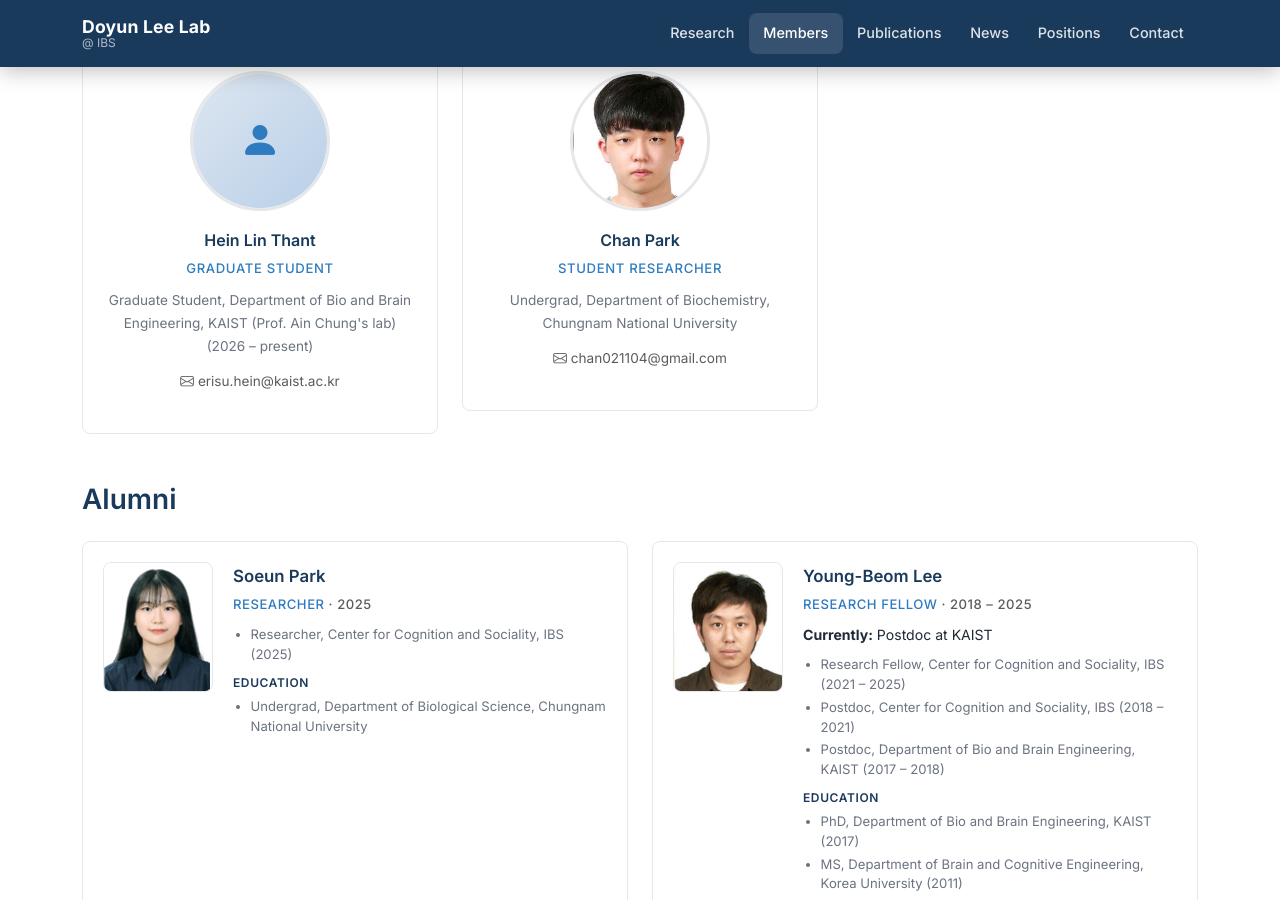
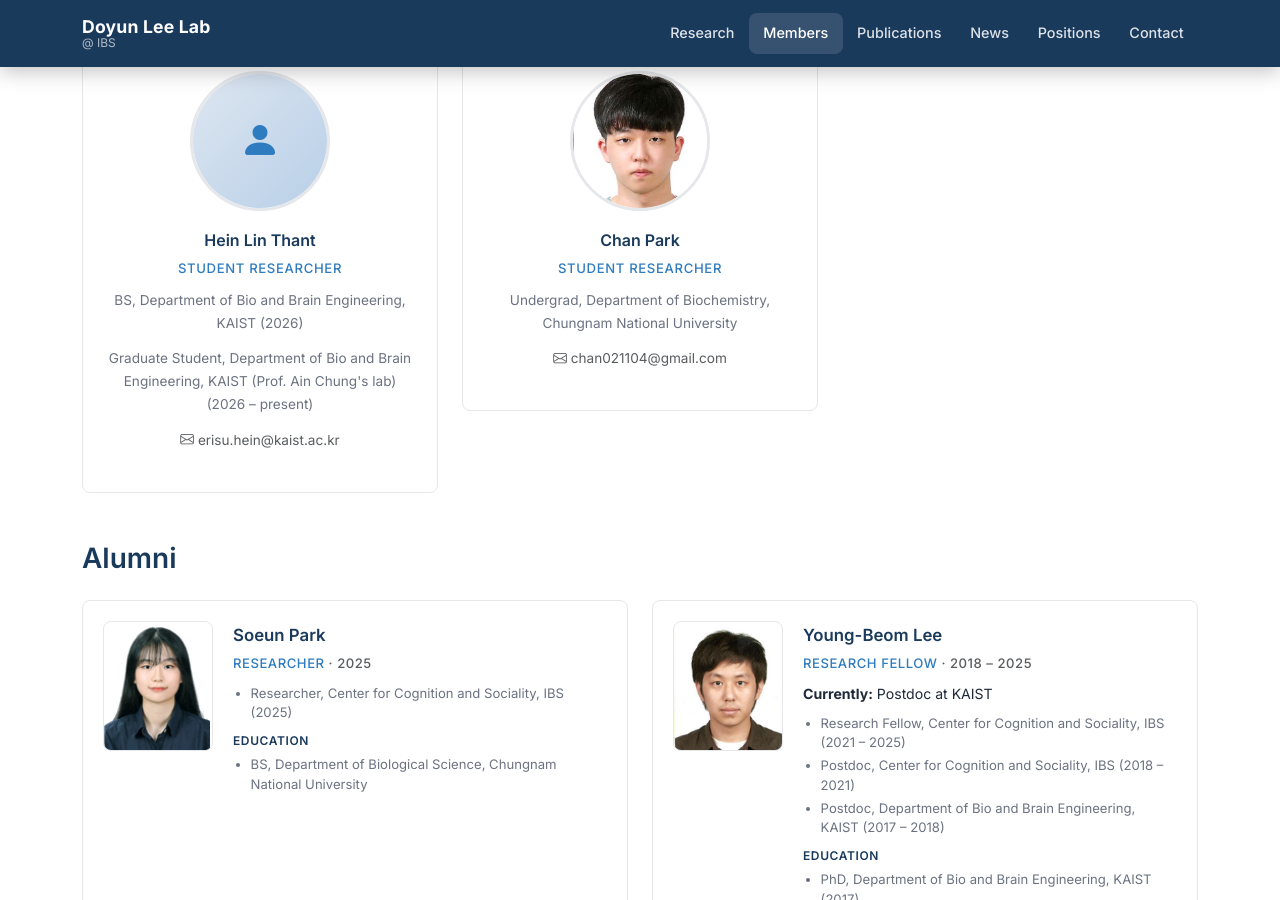
Before and after one commit to doyunleelab/doyunleelab.github.io, a Jekyll site: the page built from members/index.html, in a window 1280 px wide and 900 px high, scrolled down 1710 px. Built offline with Jekyll 4.4.1, drawn with Linux system fonts in a browser that asks for light colours; some of the changed text lies outside the part shown.

Commit message:
Update publications and members data
- Fix DOI for Do et al. 2023 Sci Rep
- Remove bold formatting from Lee D in all author strings
- Members: Subeen Park role → Student Researcher (IBS-UNIST Program)
- Members: Hein Lin Thant role → Student Researcher, add BS education entry
- Alumni: Soeun Park education Undergrad → BS

Co-Authored-By: Claude Sonnet 4.6 <noreply@anthropic.com>

```diff
--- a/_data/members.yml
+++ b/_data/members.yml
@@ -31,7 +31,7 @@ current:
     research_interests: "Social recognition, neural circuits"
 
   - name: Subeen Park
-    role: Graduate Student (Master)
+    role: Student Researcher (IBS-UNIST Program)
     photo: Subeen_Park.png
     education:
       - "BS in Biochemistry, Chungnam National University (2024)"
@@ -51,9 +51,10 @@ current:
     research_interests: ""
 
   - name: Hein Lin Thant
-    role: Graduate Student
+    role: Student Researcher
     photo: ""
     education:
+      - "BS, Department of Bio and Brain Engineering, KAIST (2026)"
       - "Graduate Student, Department of Bio and Brain Engineering, KAIST (Prof. Ain Chung's lab) (2026 – present)"
     email: erisu.hein@kaist.ac.kr
     research_interests: ""
@@ -75,7 +76,7 @@ alumni:
     period: "2025"
     photo: Soeun_Park.png
     education:
-      - "Undergrad, Department of Biological Science, Chungnam National University"
+      - "BS, Department of Biological Science, Chungnam National University"
     positions:
       - "Researcher, Center for Cognition and Sociality, IBS (2025)"
     current_position: ""
```
Also changed, not shown: _data/publications.yml (+18 -18 lines).
